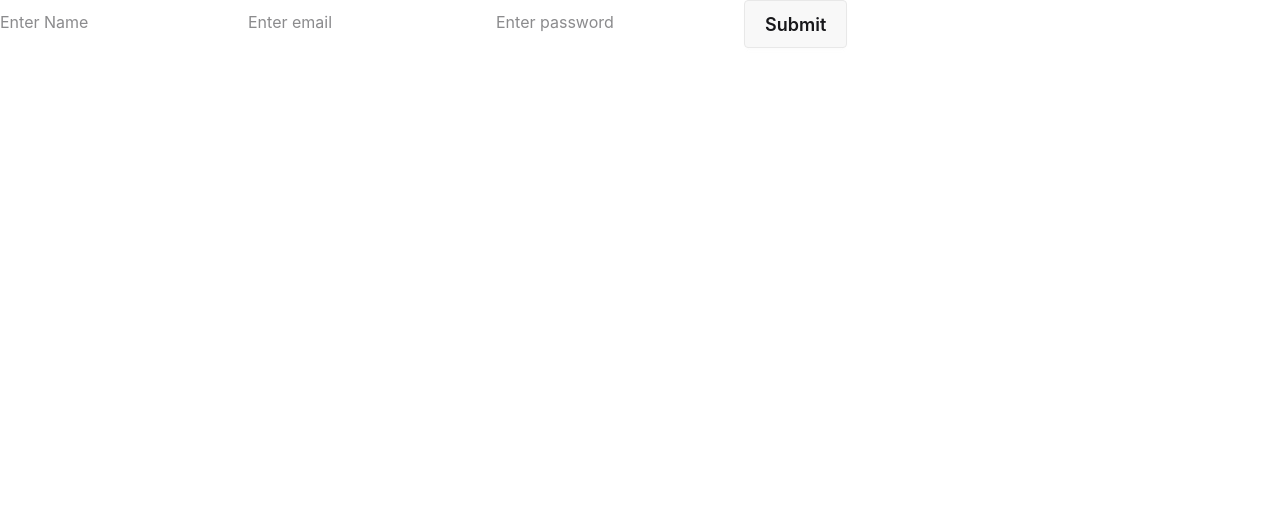
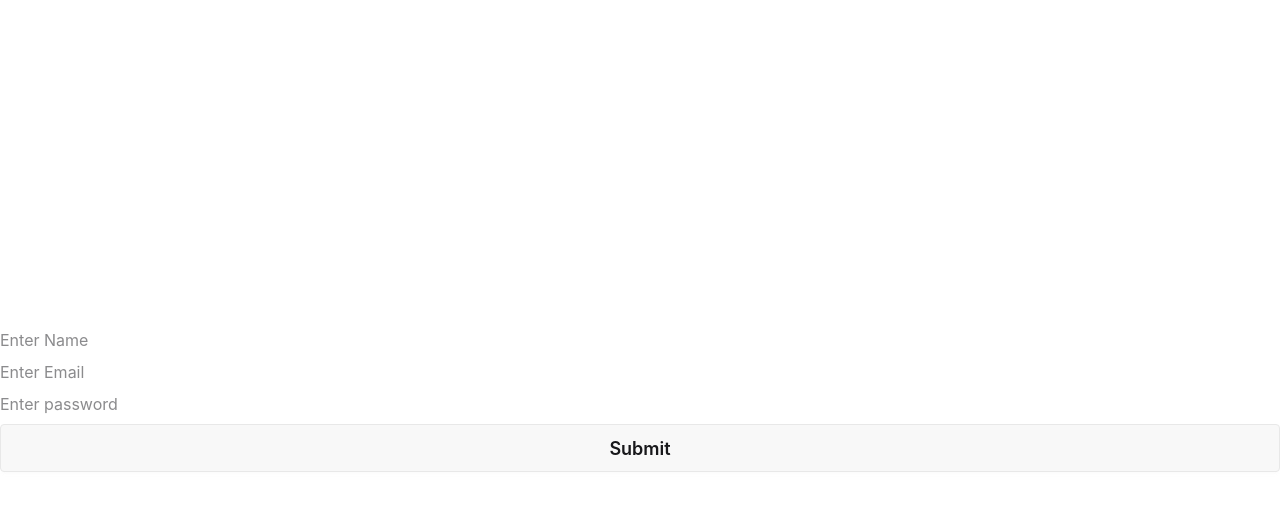
Before and after one commit to nikhilrautan/Leetcode-Clone, a React app in the folder Frontend/: page /signup in a window 1280 px wide. Shown: the top 510 px of the page. Built offline with nearby package versions, Linux system fonts and the light colour scheme; the HTML template or start-up script is replaced by a standard one.

Commit message:
Updated Signup.js

```diff
--- a/Frontend/src/pages/Signup.jsx
+++ b/Frontend/src/pages/Signup.jsx
@@ -23,9 +23,9 @@ function Signup() {
 
   return (
     <>
-      <form onSubmit={handleSubmit(submittedData)}>
+      <form onSubmit={handleSubmit(submittedData)} className= 'min-h-screen flex flex-col justify-center item-center gap-y-2'>
         <input {...register("firstName")} placeholder="Enter Name" />
-        <input {...register("emailId")} placeholder="Enter email" />
+        <input {...register("emailId")} placeholder="Enter Email" />
         <input
           type="password"
           {...register("password")}
```
